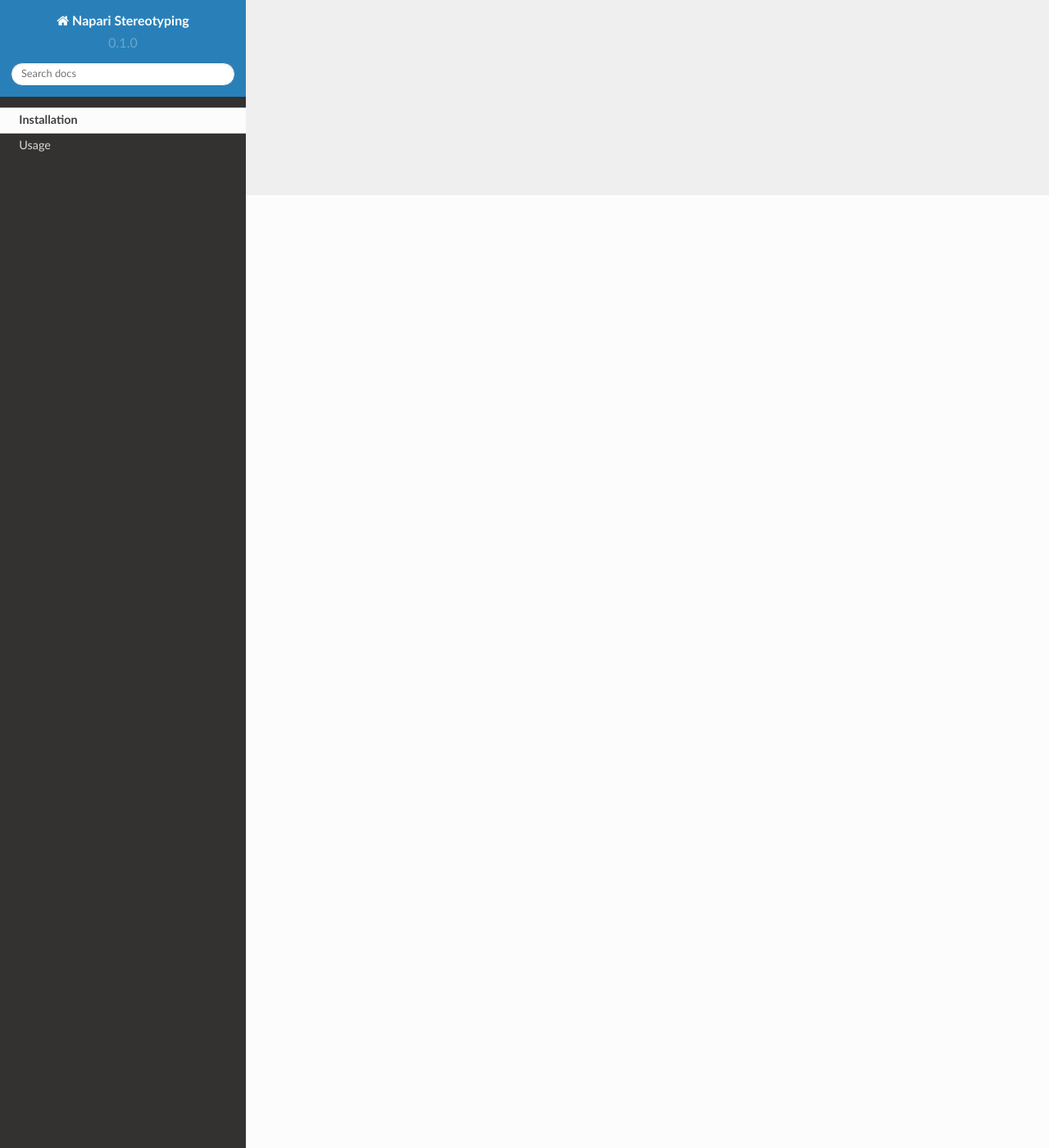
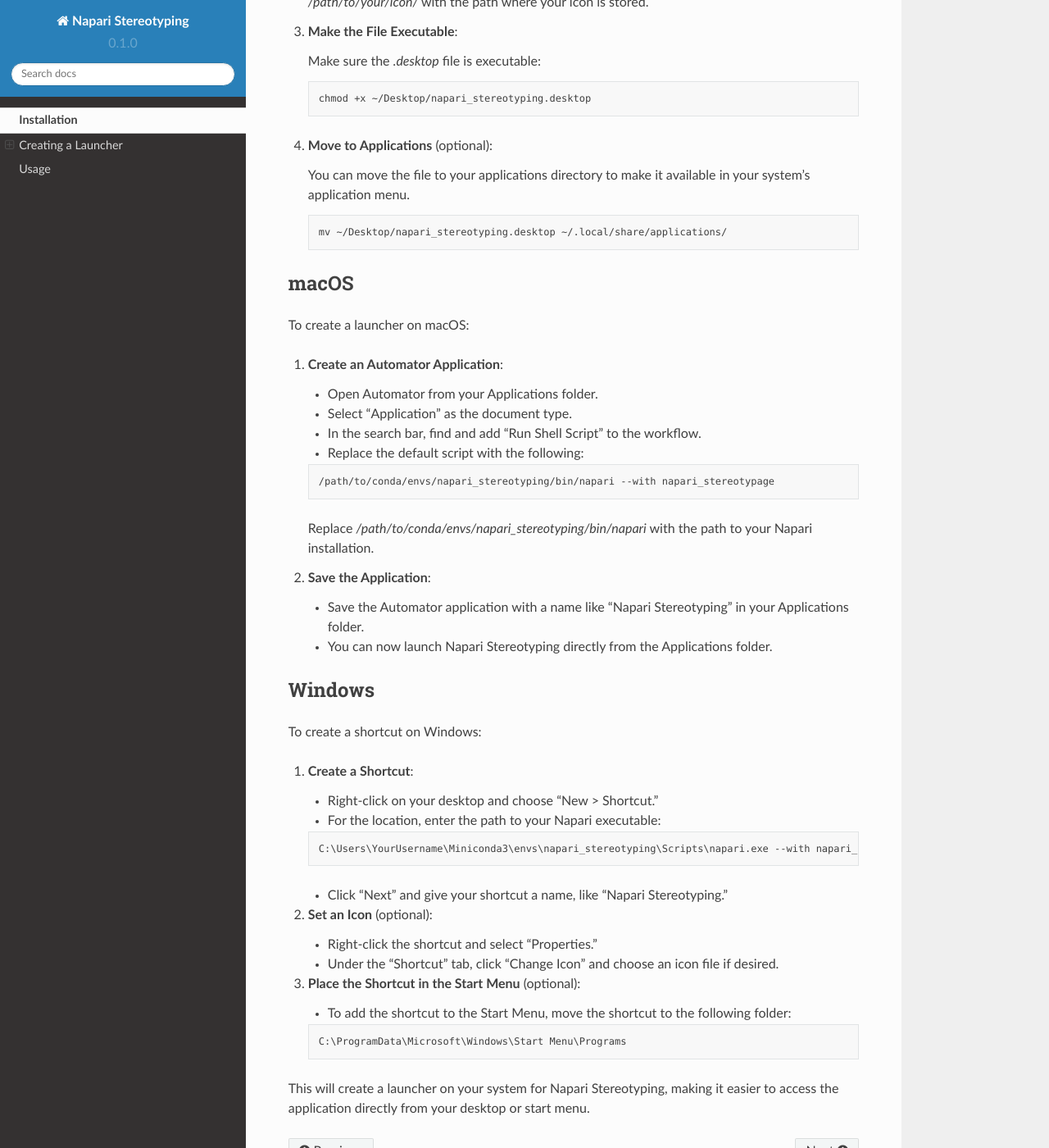
Before and after one commit to koopa31/ImaRef_doc, a Sphinx documentation site: the page built from docs/source/installation.rst, in a window 1280 px wide and 1400 px high, scrolled down 1162 px. Shown: the whole window at 82% size. Built offline with Sphinx 7.4.7 and the Read the Docs theme 2.0.0, drawn with Linux system fonts in a browser that asks for light colours; some of the changed text lies outside the part shown.

Commit message:
proposition de discussion

```diff
--- a/docs/source/installation.rst
+++ b/docs/source/installation.rst
@@ -17,3 +17,109 @@
 .. code-block:: console
 
    pip install napari-stereotyping
+
+Creating a Launcher
+====================
+
+After installing Napari Stereotyping, you may want to create a desktop launcher for easy access. Below are instructions for creating a launcher on Linux, macOS, and Windows.
+
+Linux
+-----
+
+To create a launcher on Linux, follow these steps:
+
+1. **Create a `.desktop` File**:
+
+   Navigate to the directory where you want to create the launcher and create a `.desktop` file (e.g., `napari_stereotyping.desktop`).
+
+   .. code-block:: bash
+
+      touch ~/Desktop/napari_stereotyping.desktop
+
+2. **Edit the `.desktop` File**:
+
+   Open the file in a text editor and add the following content:
+
+   .. code-block:: ini
+
+      [Desktop Entry]
+      Version=1.0
+      Type=Application
+      Name=Napari Stereotyping
+      Exec=gnome-terminal -- bash -c "source ~/.bashrc && mamba activate <your_conda_environment> && napari --with napari_stereotypage; exec bash"
+      Icon=/path/to/your/icon/Image_accueil.png
+      Terminal=true
+      Comment=Launch Napari with the Stereotyping plugin
+      Categories=Science;Graphics;
+
+   Replace `<your_conda_environment>` with the name of your Conda environment, and `/path/to/your/icon/` with the path where your icon is stored.
+
+3. **Make the File Executable**:
+
+   Make sure the `.desktop` file is executable:
+
+   .. code-block:: bash
+
+      chmod +x ~/Desktop/napari_stereotyping.desktop
+
+4. **Move to Applications** (optional):
+
+   You can move the file to your applications directory to make it available in your system’s application menu.
+
+   .. code-block:: bash
+
+      mv ~/Desktop/napari_stereotyping.desktop ~/.local/share/applications/
+
+macOS
+-----
+
+To create a launcher on macOS:
+
+1. **Create an Automator Application**:
+
+   - Open Automator from your Applications folder.
+   - Select "Application" as the document type.
+   - In the search bar, find and add "Run Shell Script" to the workflow.
+   - Replace the default script with the following:
+
+   .. code-block:: bash
+
+      /path/to/conda/envs/napari_stereotyping/bin/napari --with napari_stereotypage
+
+   Replace `/path/to/conda/envs/napari_stereotyping/bin/napari` with the path to your Napari installation.
+
+2. **Save the Application**:
+
+   - Save the Automator application with a name like "Napari Stereotyping" in your Applications folder.
+   - You can now launch Napari Stereotyping directly from the Applications folder.
+
+Windows
+-------
+
+To create a shortcut on Windows:
+
+1. **Create a Shortcut**:
+
+   - Right-click on your desktop and choose "New > Shortcut."
+   - For the location, enter the path to your Napari executable:
+
+   .. code-block:: text
+
+      C:\Users\YourUsername\Miniconda3\envs\napari_stereotyping\Scripts\napari.exe --with napari_stereotypage
+
+   - Click "Next" and give your shortcut a name, like "Napari Stereotyping."
+
+2. **Set an Icon** (optional):
+
+   - Right-click the shortcut and select "Properties."
+   - Under the "Shortcut" tab, click "Change Icon" and choose an icon file if desired.
+
+3. **Place the Shortcut in the Start Menu** (optional):
+
+   - To add the shortcut to the Start Menu, move the shortcut to the following folder:
+
+   .. code-block:: text
+
+      C:\ProgramData\Microsoft\Windows\Start Menu\Programs
+
+This will create a launcher on your system for Napari Stereotyping, making it easier to access the application directly from your desktop or start menu.
```
